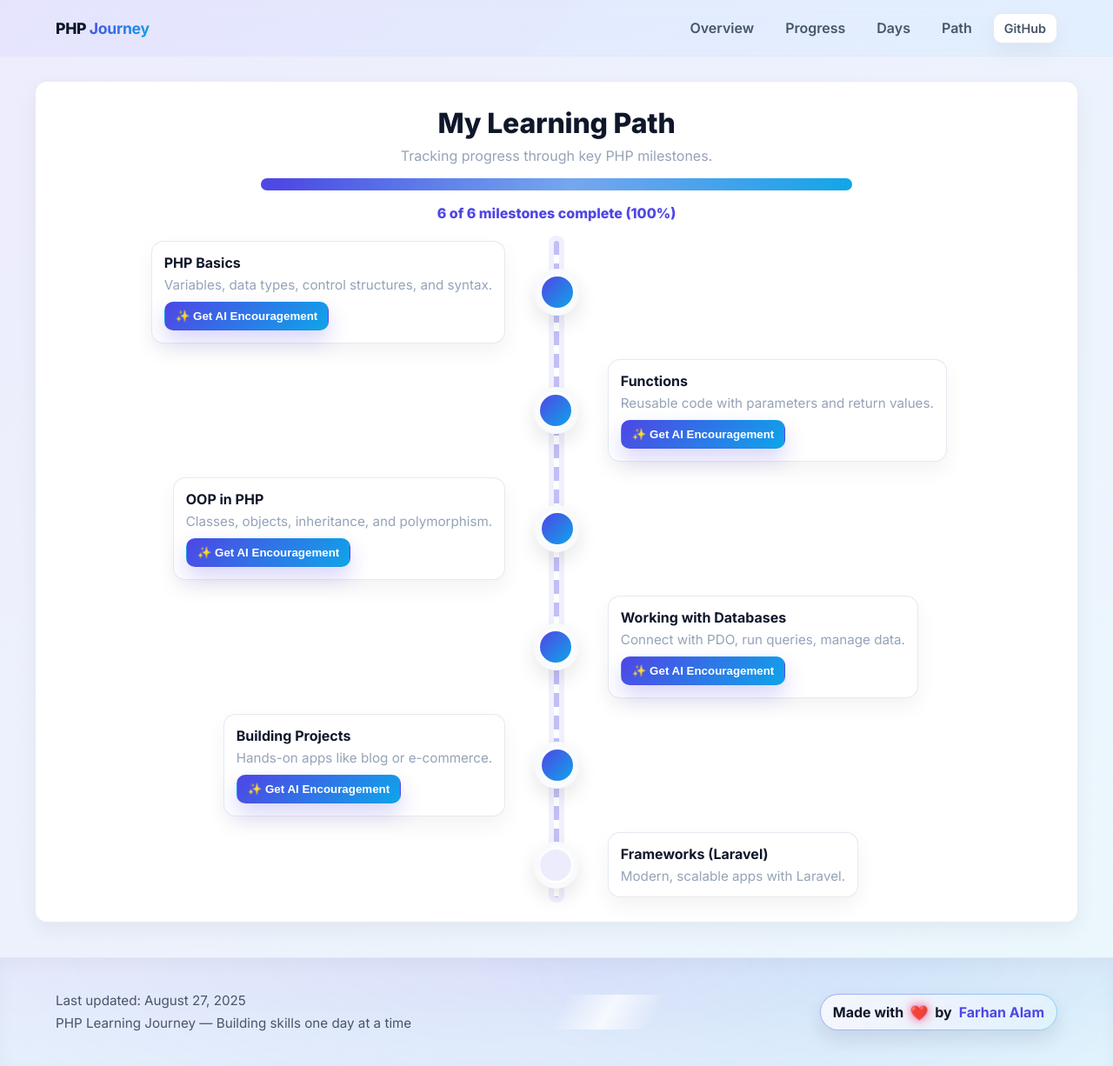
After one commit to FarhanAlam-Official/PHP-Learning-Journey, a PHP site: page /path.php in a window 1280 px wide. The commit adds this page. Shown: the whole page at 87% size. Run offline with PHP 8.4, Linux system fonts and the light colour scheme.

Commit message:
feat(learning path): Add standalone Learning Path page and timeline section

```diff
--- /dev/null
+++ b/includes/learning_path.php
@@ -0,0 +1,68 @@
+<?php
+// Learning Path Timeline include
+// Requires variables: $totalDays
+?>
+        <!-- Learning Path Timeline -->
+        <section class="timeline-section" id="path" aria-label="Learning Path">
+            <div class="timeline-header">
+                <h2 class="timeline-title">My Learning Path</h2>
+                <p class="timeline-subtext">Tracking progress through key PHP milestones.</p>
+                <?php
+                $completedCount = $totalDays; $totalCount = 6; $lpProgress = min(100, ($completedCount / $totalCount) * 100);
+                ?>
+                <div class="progress-bar" aria-hidden="true">
+                    <div class="progress-fill" style="width: <?= round($lpProgress); ?>%"></div>
+                </div>
+                <div class="progress-text"><?= min($completedCount, $totalCount); ?> of <?= $totalCount; ?> milestones complete (<?= round($lpProgress); ?>%)</div>
+            </div>
+
+            <?php
+            $milestones = [
+                [ 'title' => 'PHP Basics', 'desc' => 'Variables, data types, control structures, and syntax.', 'done' => true ],
+                [ 'title' => 'Functions', 'desc' => 'Reusable code with parameters and return values.', 'done' => true ],
+                [ 'title' => 'OOP in PHP', 'desc' => 'Classes, objects, inheritance, and polymorphism.', 'done' => $totalDays >= 10 ],
+                [ 'title' => 'Working with Databases', 'desc' => 'Connect with PDO, run queries, manage data.', 'done' => $totalDays >= 14 ],
+                [ 'title' => 'Building Projects', 'desc' => 'Hands-on apps like blog or e-commerce.', 'done' => $totalDays >= 19 ],
+                [ 'title' => 'Frameworks (Laravel)', 'desc' => 'Modern, scalable apps with Laravel.', 'done' => false ],
+            ];
+            ?>
+
+            <div class="timeline-track">
+                <div class="timeline-axis" aria-hidden="true"></div>
+                <div class="timeline-items">
+                    <?php foreach ($milestones as $i => $m): $left = $i % 2 === 0; ?>
+                    <div class="timeline-item">
+                        <div class="tl-col <?= $left ? 'left' : '' ?>">
+                            <?php if ($left): ?>
+                            <div class="tl-card">
+                                <div class="tl-title"><?= htmlspecialchars($m['title']) ?></div>
+                                <div class="tl-desc"><?= htmlspecialchars($m['desc']) ?></div>
+                                <?php if ($m['done']): ?>
+                                <div class="tl-actions">
+                                    <button class="tl-btn tl-btn-primary" data-encouragement="<?= htmlspecialchars($m['title']) ?>">✨ Get AI Encouragement</button>
+                                </div>
+                                <?php endif; ?>
+                            </div>
+                            <?php endif; ?>
+                        </div>
+                        <div class="tl-node" aria-hidden="true">
+                            <span class="tl-node-inner <?= $m['done'] ? 'is-complete' : '' ?>"></span>
+                        </div>
+                        <div class="tl-col <?= $left ? '' : 'right' ?>">
+                            <?php if (!$left): ?>
+                            <div class="tl-card">
+                                <div class="tl-title"><?= htmlspecialchars($m['title']) ?></div>
+                                <div class="tl-desc"><?= htmlspecialchars($m['desc']) ?></div>
+                                <?php if ($m['done']): ?>
+                                <div class="tl-actions">
+                                    <button class="tl-btn tl-btn-primary" data-encouragement="<?= htmlspecialchars($m['title']) ?>">✨ Get AI Encouragement</button>
+                                </div>
+                                <?php endif; ?>
+                            </div>
+                            <?php endif; ?>
+                        </div>
+                    </div>
+                    <?php endforeach; ?>
+                </div>
+            </div>
+        </section>
--- a/index.php
+++ b/index.php
@@ -489,6 +489,54 @@
             margin-top: 8px;
         }
 
+        /* Timeline */
+        .timeline-section {
+            background: var(--white);
+            border: 1px solid rgba(226, 232, 240, 0.8);
+            border-radius: var(--border-radius);
+            box-shadow: var(--box-shadow);
+            padding: 28px;
+            margin: 28px 0;
+        }
+        .timeline-header { text-align: center; max-width: 860px; margin: 0 auto 12px; }
+        .timeline-title { font-weight: 800; font-size: clamp(1.6rem, 1.4vw + 1rem, 2rem); letter-spacing: -0.2px; color: var(--dark); }
+        .timeline-subtext { margin-top: 8px; color: var(--muted); }
+        .timeline-track { position: relative; margin-top: 22px; }
+        .timeline-axis { position: absolute; left: 50%; top: 0; bottom: 0; width: 6px; transform: translateX(-50%); background:
+            repeating-linear-gradient( to bottom, rgba(79,70,229,.35) 0 16px, rgba(255,255,255,1) 16px 26px ); border-radius: 999px; box-shadow: 0 0 0 6px rgba(79,70,229,.08); }
+        .timeline-items { display: flex; flex-direction: column; gap: 18px; }
+        .timeline-item { display: flex; align-items: center; gap: 16px; }
+        .tl-col { flex: 1 1 50%; }
+        .tl-col.left { text-align: right; padding-right: 18px; }
+        .tl-col.right { text-align: left; padding-left: 18px; }
+        .tl-node { z-index: 1; display: inline-flex; align-items: center; justify-content: center; width: 54px; height: 54px; border-radius: 999px; background: #ffffff; border: 6px solid var(--light); box-shadow: 0 10px 22px rgba(15,23,42,.10); }
+        .tl-node-inner { width: 36px; height: 36px; border-radius: 999px; background: var(--primary-light); display: inline-flex; align-items: center; justify-content: center; color: var(--primary); font-weight: 900; }
+        .tl-node-inner.is-complete { background: linear-gradient(135deg, var(--primary), var(--secondary)); color: #fff; }
+        .tl-card { display: inline-block; max-width: 420px; background: var(--white); border: 1px solid rgba(226,232,240,.9); border-radius: 14px; box-shadow: var(--box-shadow); padding: 14px; text-align: left; }
+        .tl-title { font-weight: 700; color: var(--dark); }
+        .tl-desc { color: var(--muted); margin-top: 6px; font-size: .95rem; }
+        .tl-actions { margin-top: 10px; }
+        .tl-btn { display: inline-flex; align-items: center; gap: 8px; padding: 8px 12px; border-radius: 10px; background: var(--white); color: var(--primary); border: 1px solid rgba(226,232,240,.9); font-weight: 700; text-decoration: none; cursor: pointer; }
+        .tl-btn:hover { background: var(--primary); color: #fff; border-color: var(--primary); }
+        .tl-btn-primary { background: linear-gradient(135deg, var(--primary), var(--secondary)); color: #fff; border-color: transparent; box-shadow: 0 12px 24px rgba(79,70,229,.22); }
+        .tl-btn-primary:hover { filter: brightness(1.05); box-shadow: 0 14px 28px rgba(79,70,229,.28); }
+        .tl-enc { margin-top: 10px; padding: 10px 12px; background: #f8fafc; border: 1px dashed rgba(226,232,240,.9); border-radius: 10px; color: var(--gray); display: none; }
+        .dialog-backdrop { position: fixed; inset: 0; background: rgba(15,23,42,.35); display: none; align-items: center; justify-content: center; z-index: 200; }
+        .dialog-backdrop.open { display: flex; }
+        .dialog { background: #fff; border: 1px solid rgba(226,232,240,.9); border-radius: 14px; box-shadow: 0 20px 40px rgba(15,23,42,.18); max-width: 520px; width: calc(100% - 32px); padding: 18px; }
+        .dialog h4 { font-size: 1.2rem; font-weight: 800; color: var(--dark); }
+        .dialog p { color: var(--gray); margin-top: 8px; }
+        .dialog .dialog-actions { margin-top: 14px; text-align: right; }
+        .dialog .close-btn { padding: 8px 12px; border-radius: 10px; border: 1px solid rgba(226,232,240,.9); background: #fff; font-weight: 700; }
+        .dialog .close-btn:hover { background: var(--primary); color: #fff; border-color: var(--primary); }
+
+        /* Overlay loader for Learning Path */
+        .lp-overlay { position: fixed; inset: 0; background: rgba(15,23,42,.55); display: none; align-items: center; justify-content: center; z-index: 300; }
+        .lp-overlay.open { display: flex; }
+        .lp-panel { width: min(1100px, calc(100% - 28px)); max-height: calc(100% - 28px); overflow: auto; background: #fff; border: 1px solid rgba(226,232,240,.9); border-radius: 16px; box-shadow: 0 30px 60px rgba(15,23,42,.25); position: relative; }
+        .lp-close { position: absolute; top: 10px; right: 10px; border: 1px solid rgba(226,232,240,.9); background: #fff; color: var(--gray); border-radius: 10px; padding: 6px 10px; font-weight: 800; cursor: pointer; }
+        .lp-close:hover { background: var(--primary); color: #fff; border-color: var(--primary); }
+
         /* Content container */
         .container {
             background-color: var(--white);
@@ -861,6 +909,7 @@
                     <a href="#overview">Overview</a>
                     <a href="#progress">Progress</a>
                     <a href="#days">Days</a>
+                    <a href="./path.php">Learning Path</a>
                     <a class="link-btn" href="https://github.com/FarhanAlam-Official" target="_blank" rel="noopener noreferrer">GitHub</a>
                 </div>
                 <button class="menu-toggle" id="menuToggle" aria-label="Toggle menu">☰</button>
@@ -1020,6 +1069,7 @@
             </div>
         </footer>
         <button id="backToTopFab" aria-label="Back to top" title="Back to top" type="button">↑</button>
+
     </div>
 
     <script>
@@ -1086,6 +1136,19 @@
                     }
                 });
             }
+
+            // Removed overlay loader (Path is now a standalone page)
+
+            // Inline encouragement reveal (no modal)
+            document.querySelectorAll('.tl-btn-primary').forEach(function(btn){
+                btn.addEventListener('click', function(){
+                    var milestone = btn.getAttribute('data-encouragement') || 'your milestone';
+                    var box = btn.closest('.tl-card').querySelector('.tl-enc');
+                    if (!box) return;
+                    box.style.display = 'block';
+                    box.textContent = 'Great job on ' + milestone + '! You\'re building real skills. Keep the momentum—next step is even easier than you think.';
+                });
+            });
         })();
     </script>
 </body>
--- /dev/null
+++ b/path.php
@@ -0,0 +1,138 @@
+<?php
+// Standalone Learning Path page (shares header styles and footer from index)
+?>
+<!DOCTYPE html>
+<html lang="en">
+
+<head>
+    <meta charset="UTF-8">
+    <meta name="viewport" content="width=device-width, initial-scale=1.0">
+    <title>Learning Path • PHP Journey</title>
+    <link rel="preconnect" href="https://fonts.googleapis.com">
+    <link rel="preconnect" href="https://fonts.gstatic.com" crossorigin>
+    <link href="https://fonts.googleapis.com/css2?family=Inter:wght@400;500;600;700;800&display=swap" rel="stylesheet">
+    <?php // Quick reuse: pull styles by including head from index via minimal duplication ?>
+    <?php
+    // Extract shared CSS by reading index.php between <style> tags (simple reuse without refactor)
+    $index = file_get_contents(__DIR__ . '/index.php');
+    if (preg_match('/<style>([\s\S]*?)<\/style>/', $index, $m)) {
+        echo '<style>' . $m[1] . '</style>';
+    }
+    ?>
+</head>
+
+<body>
+    <?php
+    function getDayFiles()
+    {
+        $allFiles = glob("Day_*.php");
+        $mainDayFiles = array_filter($allFiles, function ($file) { return preg_match('/^Day_\d+\.php$/', $file); });
+        sort($mainDayFiles, SORT_NATURAL);
+        return $mainDayFiles;
+    }
+    $dayFiles = getDayFiles();
+    $totalDays = count($dayFiles);
+    ?>
+
+    <!-- Top Nav (link Path points here) -->
+    <nav class="top-nav" id="topnav">
+        <div class="top-nav-inner">
+            <a href="./index.php#overview" class="brand">
+                <span class="brand-name">PHP <strong>Journey</strong></span>
+            </a>
+            <div class="nav-area">
+                <div class="nav-links" aria-label="Primary">
+                    <a href="./index.php#overview">Overview</a>
+                    <a href="./index.php#progress">Progress</a>
+                    <a href="./index.php#days">Days</a>
+                    <a href="./path.php">Path</a>
+                    <a class="link-btn" href="https://github.com/FarhanAlam-Official" target="_blank" rel="noopener noreferrer">GitHub</a>
+                </div>
+            </div>
+        </div>
+    </nav>
+
+    <div class="page-wrapper">
+        <?php include __DIR__ . '/includes/learning_path.php'; ?>
+
+        <footer class="footer">
+            <div class="footer-inner">
+                <div class="footer-left">
+                    <div>Last updated: <?php echo date("F j, Y"); ?></div>
+                    <div>PHP Learning Journey — Building skills one day at a time</div>
+                </div>
+                <div class="footer-right">
+                    <span class="credit">Made with <span aria-hidden="true">❤️</span> by <a href="https://github.com/FarhanAlam-Official" target="_blank" rel="noopener noreferrer">Farhan Alam</a></span>
+                </div>
+            </div>
+        </footer>
+    </div>
+
+    <script>
+        (function() {
+            // Sticky nav state (copied behavior)
+            var nav = document.getElementById('topnav');
+            var onScroll = function() { if (window.scrollY > 8) nav.classList.add('is-scrolled'); else nav.classList.remove('is-scrolled'); };
+            onScroll();
+            window.addEventListener('scroll', onScroll);
+
+            // Encouragement modal messages by milestone
+            var messages = {
+                'PHP Basics': {
+                    title: 'Solid Foundations! 🎉',
+                    body: 'You mastered the essentials—this is where real progress starts. Keep that curiosity burning!'
+                },
+                'Functions': {
+                    title: 'Reusable Mindset ⚙️',
+                    body: 'Thinking in functions means you think like a builder. Your future self will thank you.'
+                },
+                'OOP in PHP': {
+                    title: 'Leveling Up to OOP 🧠',
+                    body: 'You\'re organizing complexity like a pro. Classes and objects are your new superpowers.'
+                },
+                'Working with Databases': {
+                    title: 'Data Whisperer 📊',
+                    body: 'Talking to databases unlocks real apps. You\'re building things that matter.'
+                },
+                'Building Projects': {
+                    title: 'From Theory to Reality 🚀',
+                    body: 'Shipping projects is how devs grow. Every project sharpens your instincts.'
+                },
+                'Frameworks (Laravel)': {
+                    title: 'Framework Flight 🛫',
+                    body: 'You\'re ready to soar with modern tooling. Laravel will multiply your speed and confidence.'
+                }
+            };
+
+            // Create modal once
+            var modal = document.createElement('div');
+            modal.className = 'dialog-backdrop open';
+            modal.style.display = 'none';
+            modal.innerHTML = '<div class="dialog"><h4 id="encTitle">Keep going!</h4><p id="encBody">You are doing great.</p><div class="dialog-actions"><button class="close-btn" id="encClose">Close</button></div></div>';
+            document.body.appendChild(modal);
+            var encTitle = modal.querySelector('#encTitle');
+            var encBody = modal.querySelector('#encBody');
+            var encClose = modal.querySelector('#encClose');
+
+            document.querySelectorAll('.tl-btn-primary').forEach(function(btn){
+                btn.addEventListener('click', function(){
+                    var milestone = btn.getAttribute('data-encouragement') || 'Milestone';
+                    var msg = messages[milestone] || { title: 'Great job! ✨', body: 'Small steps compound into mastery. Keep going—future you approves.' };
+                    encTitle.textContent = msg.title;
+                    encBody.textContent = msg.body;
+                    modal.style.display = 'flex';
+                    modal.setAttribute('aria-hidden', 'false');
+                });
+            });
+
+            modal.addEventListener('click', function(e){
+                if (e.target === modal || e.target === encClose) {
+                    modal.style.display = 'none';
+                    modal.setAttribute('aria-hidden', 'true');
+                }
+            });
+        })();
+    </script>
+</body>
+
+</html>
```
